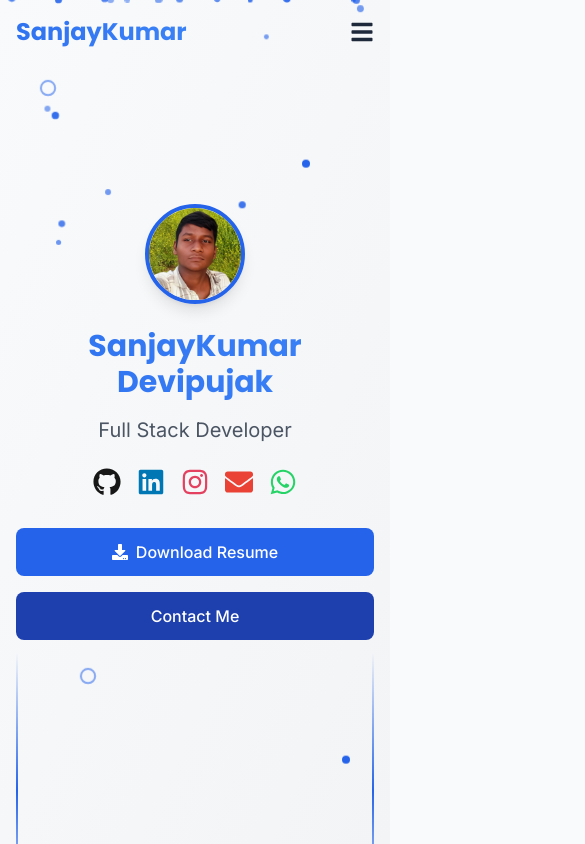
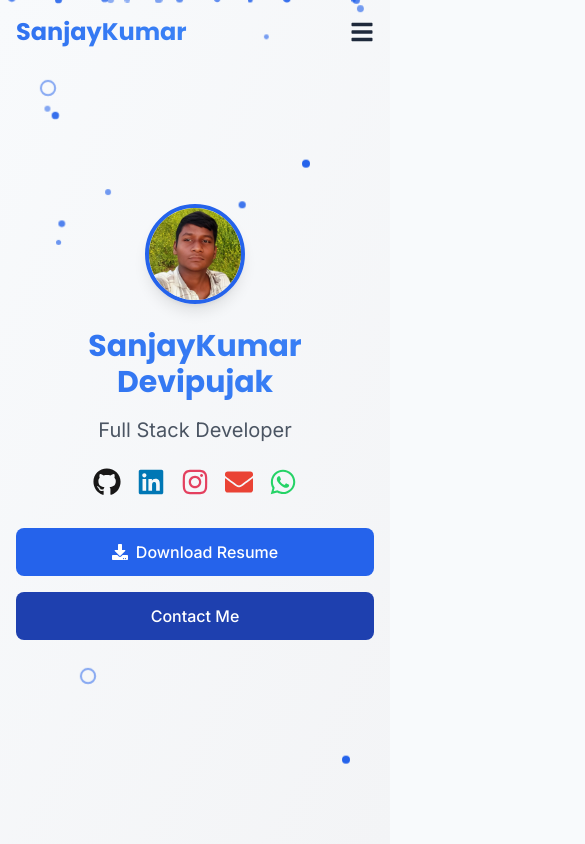
Before and after one commit to SanjayKumarDevipujak/Portfolio-website, a Next.js app: page / in a window 390 px wide. Shown: the top 844 px of the page, 585 px wide, since content can reach past the window. Built offline with nearby package versions, Linux system fonts and the light colour scheme.

Commit message:
fix: prevent horizontal scrolling on mobile devices

```diff
--- a/app/layout.tsx
+++ b/app/layout.tsx
@@ -29,8 +29,8 @@ export default function RootLayout({
 }) {
   return (
     <html lang="en" className={`${inter.variable} ${poppins.variable}`}>
-      <body className="bg-gradient-to-br from-light to-gray-100 min-h-screen">
-        <main className="min-h-screen">
+      <body className="bg-gradient-to-br from-light to-gray-100 min-h-screen overflow-x-hidden">
+        <main className="min-h-screen w-full overflow-x-hidden">
           {children}
         </main>
       </body>
--- a/app/page.tsx
+++ b/app/page.tsx
@@ -67,7 +67,7 @@ export default function Home() {
   }, [])
 
   return (
-    <div className="min-h-screen flex flex-col">
+    <div className="min-h-screen flex flex-col overflow-x-hidden">
       {/* Navigation Bar */}
       <motion.nav
         initial={{ y: -100 }}
@@ -148,7 +148,7 @@ export default function Home() {
         <div className="decorative-circle bottom-40 left-20" />
         <div className="decorative-dot bottom-20 right-10" />
 
-        <div className="container mx-auto px-4 sm:px-6 py-8 sm:py-12 max-w-5xl relative z-10">
+        <div className="container mx-auto px-4 sm:px-6 py-8 sm:py-12 max-w-5xl relative z-10 overflow-x-hidden">
           <motion.div
             initial={{ opacity: 0, y: 20 }}
             animate={{ opacity: 1, y: 0 }}
@@ -274,8 +274,8 @@ export default function Home() {
       </section>
 
       {/* Main Content */}
-      <main className="flex-grow">
-        <div className="container mx-auto px-4 py-12 max-w-5xl relative">
+      <main className="flex-grow overflow-x-hidden">
+        <div className="container mx-auto px-4 py-12 max-w-5xl relative overflow-x-hidden">
           {/* Header Section */}
           <motion.div
             ref={headerRef}
```
